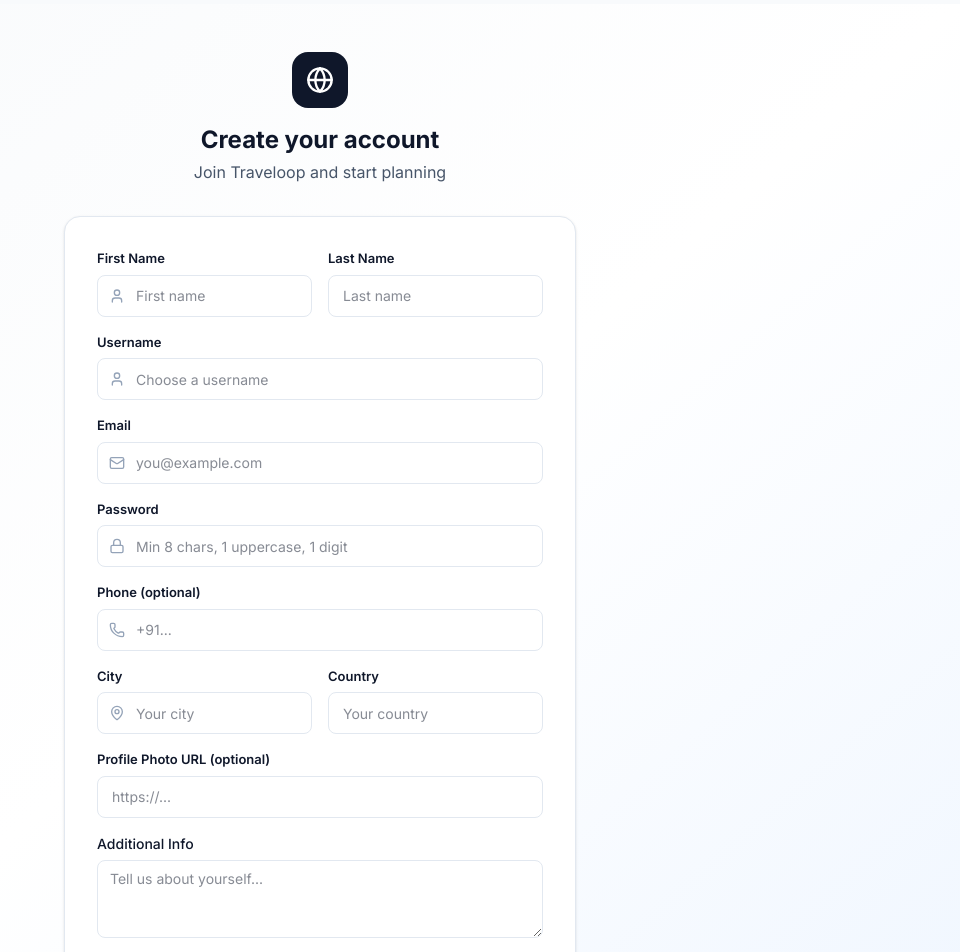
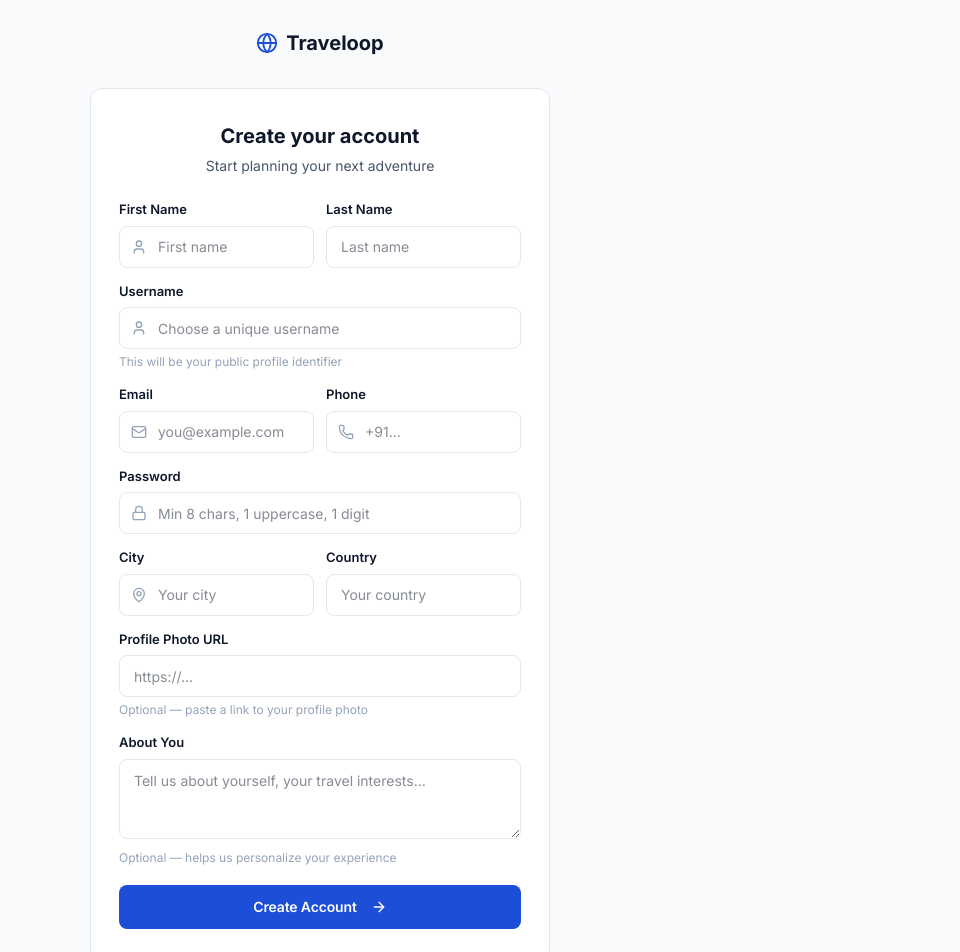
Before and after one commit to Me-coder2024/Travelloop_OdooXPu, a Next.js app in the folder frontend/: page /register in a window 1280 px wide. Shown: the part 60-1012 px from the top of the page, without its empty margins (320-1280 px from the left). Built offline with nearby package versions, Linux system fonts and the light colour scheme; no server answers.

Commit message:
refactor(auth): center register card with flat design system

```diff
--- a/frontend/src/app/(auth)/register/page.tsx
+++ b/frontend/src/app/(auth)/register/page.tsx
@@ -5,11 +5,11 @@
 import { useAuth } from '@/hooks/useAuth';
 import { Button } from '@/components/ui/Button';
 import { Input } from '@/components/ui/Input';
-import { Globe, User, Mail, Lock, Phone, MapPin } from 'lucide-react';
+import { Textarea } from '@/components/ui/Textarea';
+import { Globe, User, Mail, Lock, Phone, MapPin, ArrowRight } from 'lucide-react';
 import Link from 'next/link';
 import { useRouter } from 'next/navigation';
 import { useState } from 'react';
-import { motion } from 'framer-motion';
 
 export default function RegisterPage() {
   const { register: registerUser } = useAuth();
@@ -35,46 +35,76 @@
   };
 
   return (
-    <div className="min-h-screen flex items-center justify-center bg-gradient-to-br from-slate-50 via-white to-blue-50 px-4 py-12">
-      <motion.div initial={{ opacity: 0, y: 20 }} animate={{ opacity: 1, y: 0 }} transition={{ duration: 0.5 }} className="w-full max-w-lg">
-        <div className="text-center mb-8">
-          <div className="inline-flex items-center justify-center h-14 w-14 rounded-2xl bg-[var(--color-primary)] mb-4">
-            <Globe className="h-7 w-7 text-white" />
+    <div style={{ minHeight: '100vh', display: 'flex', alignItems: 'center', justifyContent: 'center', background: '#F8FAFC', padding: '24px' }}>
+      <div style={{ width: '100%', maxWidth: '460px' }}>
+        {/* Logo */}
+        <div style={{ textAlign: 'center', marginBottom: '28px' }}>
+          <div style={{ display: 'inline-flex', alignItems: 'center', gap: '8px', fontSize: '20px', fontWeight: 700, color: '#0F172A' }}>
+            <Globe style={{ width: '22px', height: '22px', color: '#1D4ED8' }} />
+            Traveloop
           </div>
-          <h1 className="text-2xl font-bold text-[var(--color-text-primary)]">Create your account</h1>
-          <p className="text-[var(--color-text-secondary)] mt-1">Join Traveloop and start planning</p>
         </div>
 
-        <div className="bg-white rounded-2xl shadow-sm border border-[var(--color-border)] p-8">
-          <form onSubmit={handleSubmit(onSubmit)} className="space-y-4">
-            <div className="grid grid-cols-2 gap-4">
-              <Input id="first_name" label="First Name" placeholder="First name" icon={<User className="h-4 w-4" />} error={errors.first_name?.message} {...register('first_name')} />
+        {/* Card */}
+        <div style={{ background: '#FFFFFF', borderRadius: '12px', padding: '32px 28px', border: '1px solid #E2E8F0' }}>
+          {/* Header */}
+          <div style={{ textAlign: 'center', marginBottom: '24px' }}>
+            <h1 style={{ fontSize: '20px', fontWeight: 700, color: '#0F172A', margin: '0 0 4px 0' }}>
+              Create your account
+            </h1>
+            <p style={{ fontSize: '14px', color: '#475569', margin: 0 }}>
+              Start planning your next adventure
+            </p>
+          </div>
+
+          <form onSubmit={handleSubmit(onSubmit)} style={{ display: 'flex', flexDirection: 'column', gap: '14px' }}>
+            {/* Names */}
+            <div style={{ display: 'grid', gridTemplateColumns: '1fr 1fr', gap: '12px' }}>
+              <Input id="first_name" label="First Name" placeholder="First name" icon={<User style={{ width: '16px', height: '16px' }} />} error={errors.first_name?.message} {...register('first_name')} />
               <Input id="last_name" label="Last Name" placeholder="Last name" error={errors.last_name?.message} {...register('last_name')} />
             </div>
-            <Input id="username" label="Username" placeholder="Choose a username" icon={<User className="h-4 w-4" />} error={errors.username?.message} {...register('username')} />
-            <Input id="email" label="Email" type="email" placeholder="you@example.com" icon={<Mail className="h-4 w-4" />} error={errors.email?.message} {...register('email')} />
-            <Input id="password" label="Password" type="password" placeholder="Min 8 chars, 1 uppercase, 1 digit" icon={<Lock className="h-4 w-4" />} error={errors.password?.message} {...register('password')} />
-            <Input id="phone" label="Phone (optional)" placeholder="+91..." icon={<Phone className="h-4 w-4" />} error={errors.phone?.message} {...register('phone')} />
-            <div className="grid grid-cols-2 gap-4">
-              <Input id="city" label="City" placeholder="Your city" icon={<MapPin className="h-4 w-4" />} error={errors.city?.message} {...register('city')} />
+
+            <Input id="username" label="Username" placeholder="Choose a unique username" icon={<User style={{ width: '16px', height: '16px' }} />} error={errors.username?.message} helperText="This will be your public profile identifier" {...register('username')} />
+
+            <div style={{ display: 'grid', gridTemplateColumns: '1fr 1fr', gap: '12px' }}>
+              <Input id="email" label="Email" type="email" placeholder="you@example.com" icon={<Mail style={{ width: '16px', height: '16px' }} />} error={errors.email?.message} {...register('email')} />
+              <Input id="phone" label="Phone" placeholder="+91..." icon={<Phone style={{ width: '16px', height: '16px' }} />} error={errors.phone?.message} {...register('phone')} />
+            </div>
+
+            <Input id="password" label="Password" type="password" placeholder="Min 8 chars, 1 uppercase, 1 digit" icon={<Lock style={{ width: '16px', height: '16px' }} />} error={errors.password?.message} {...register('password')} />
+
+            <div style={{ display: 'grid', gridTemplateColumns: '1fr 1fr', gap: '12px' }}>
+              <Input id="city" label="City" placeholder="Your city" icon={<MapPin style={{ width: '16px', height: '16px' }} />} error={errors.city?.message} {...register('city')} />
               <Input id="country" label="Country" placeholder="Your country" error={errors.country?.message} {...register('country')} />
             </div>
-            <Input id="avatar_url" label="Profile Photo URL (optional)" placeholder="https://..." error={errors.avatar_url?.message} {...register('avatar_url')} />
-            <div>
-              <label htmlFor="additional_info" className="block text-sm font-medium text-[var(--color-text-primary)] mb-1.5">Additional Info</label>
-              <textarea id="additional_info" rows={3} className="w-full px-3 py-2 rounded-lg border border-[var(--color-border)] text-sm focus:outline-none focus:ring-2 focus:ring-[var(--color-accent)]" placeholder="Tell us about yourself..." {...register('additional_info')} />
-            </div>
 
-            {serverError && <p className="text-sm text-[var(--color-danger)] bg-red-50 px-3 py-2 rounded-lg">{serverError}</p>}
+            <Input id="avatar_url" label="Profile Photo URL" placeholder="https://..." helperText="Optional — paste a link to your profile photo" error={errors.avatar_url?.message} {...register('avatar_url')} />
 
-            <Button type="submit" className="w-full" size="lg" loading={loading}>Register</Button>
+            <Textarea id="additional_info" label="About You" rows={2} placeholder="Tell us about yourself, your travel interests..." helperText="Optional — helps us personalize your experience" {...register('additional_info')} />
+
+            {serverError && (
+              <div style={{ background: '#FEF2F2', border: '1px solid #E2E8F0', borderRadius: '8px', padding: '10px 14px', fontSize: '13px', color: '#991B1B', fontWeight: 500 }}>
+                {serverError}
+              </div>
+            )}
+
+            <Button type="submit" variant="primary" size="lg" loading={loading} style={{ width: '100%', marginTop: '4px' }}>
+              Create Account
+              {!loading && <ArrowRight style={{ width: '16px', height: '16px', marginLeft: '6px' }} />}
+            </Button>
           </form>
+        </div>
 
-          <p className="text-center text-sm text-[var(--color-text-secondary)] mt-6">
-            Already have an account? <Link href="/login" className="text-[var(--color-accent)] font-medium hover:underline">Sign in</Link>
-          </p>
+        {/* Footer */}
+        <div style={{ textAlign: 'center', marginTop: '20px' }}>
+          <span style={{ fontSize: '14px', color: '#475569' }}>
+            Already have an account?{' '}
+            <Link href="/login" style={{ color: '#1D4ED8', fontWeight: 600, textDecoration: 'none' }}>
+              Sign in
+            </Link>
+          </span>
         </div>
-      </motion.div>
+      </div>
     </div>
   );
 }
```
